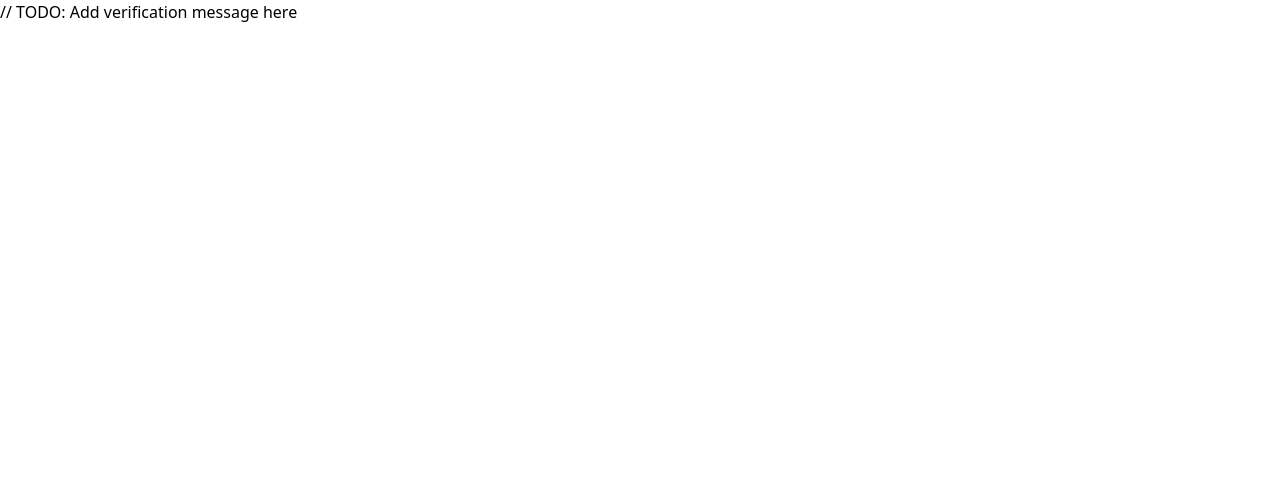
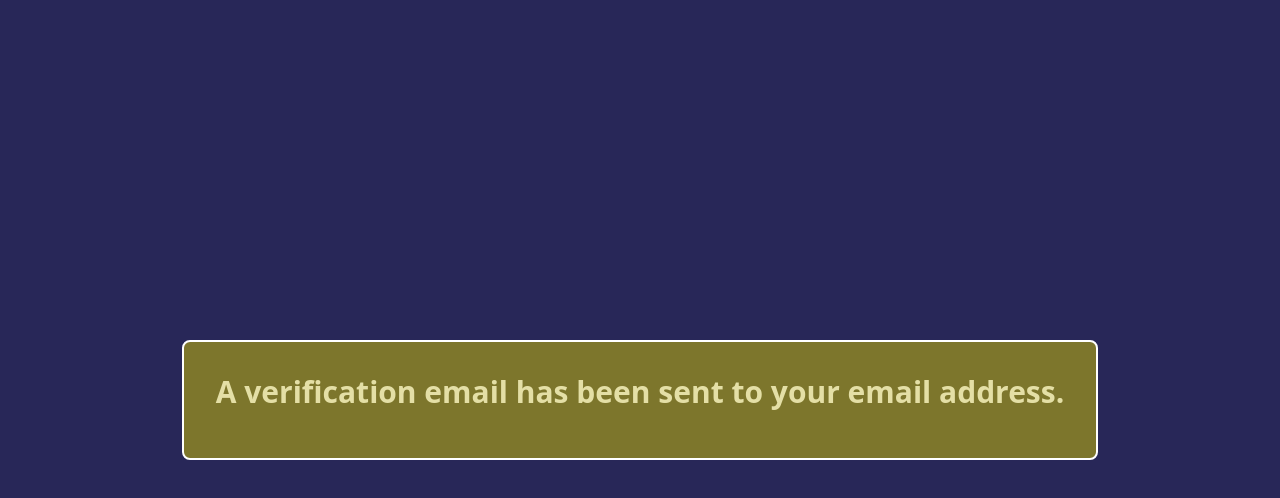
Before and after one commit to techlord001/simple-vote, a Vue app in the folder client/: page /verify in a window 1280 px wide. Shown: the top 498 px of the page. Built offline with nearby package versions, Linux system fonts and the light colour scheme.

Commit message:
Add: Styling & Content For Verify View

```diff
--- a/client/index.html
+++ b/client/index.html
@@ -7,7 +7,7 @@
     <title>Simple Vote</title>
   </head>
   <body>
-    <div id="app"></div>
+    <div id="app" class="bg-primary-background text-primary-text flex justify-center items-center min-h-screen"></div>
     <script type="module" src="/src/main.js"></script>
   </body>
 </html>
--- a/client/src/views/Verify.vue
+++ b/client/src/views/Verify.vue
@@ -2,10 +2,14 @@
 </script>
 
 <template>
-  <div>
-    // TODO: Add verification message here
+  <div class="flex flex-col items-center justify-center min-h-screen">
+    <div class="p-8 border-2 border-border rounded-lg bg-secondary-background">
+      <h1 class="text-3xl font-bold mb-4 text-secondary-text">
+        A verification email has been sent to your email address.
+      </h1>
+    </div>
   </div>
 </template>
 
-<style scoped>
+<style>
 </style>
```
